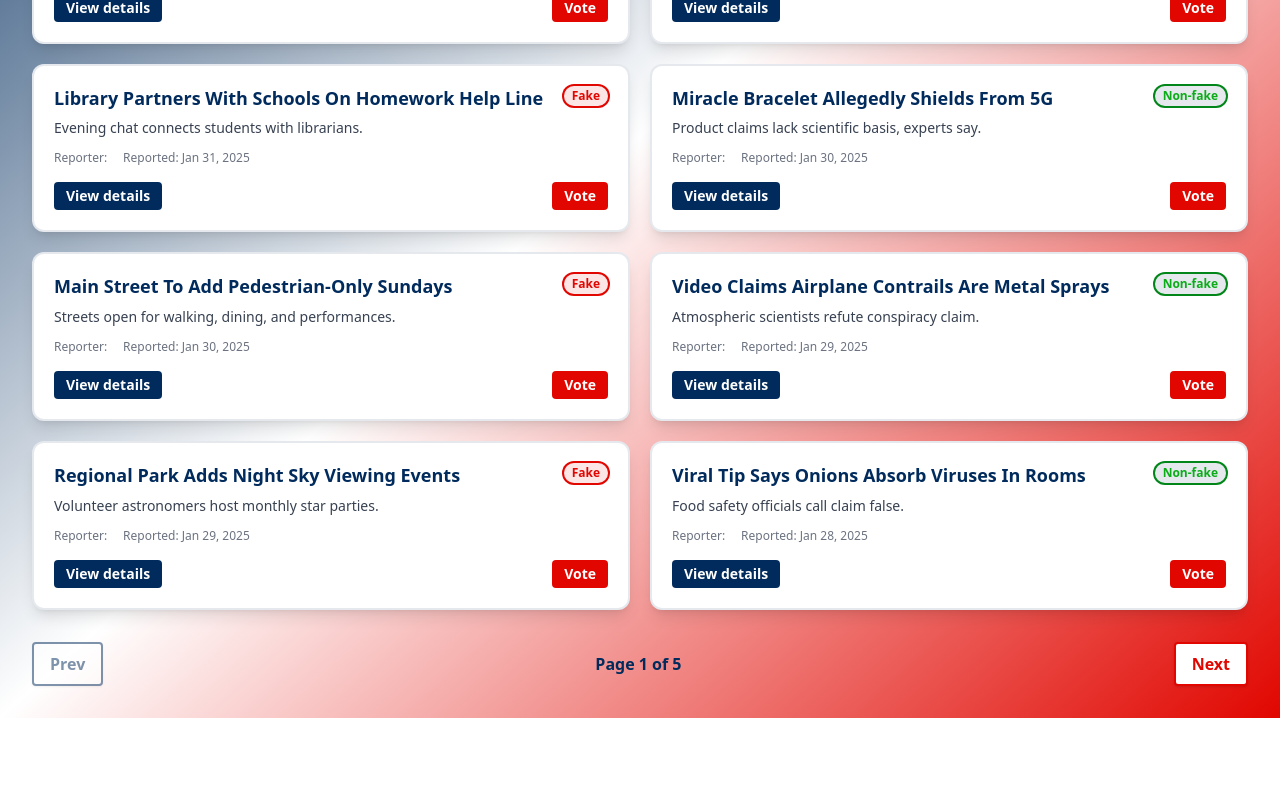
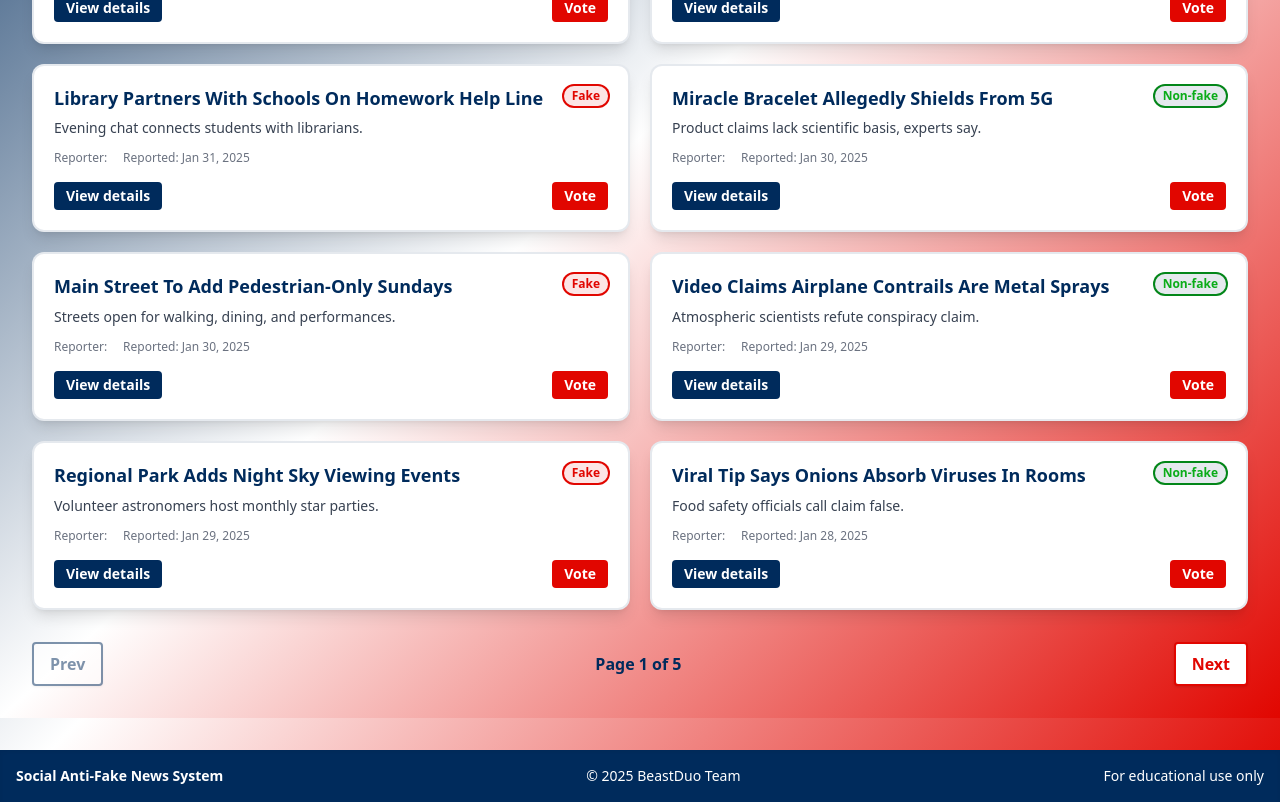
Before and after one commit to chartchai-class/project-01-the-anti-fake-news-system-beastduo, a Vue app in the folder frontend/: page / in a window 1280 px wide. Shown: the part 508-1310 px from the top of the page. Before the commit the page ends 1226 px from the top, so only its background shows below. Built offline with nearby package versions, Linux system fonts and the light colour scheme.

Commit message:
implement footer  for this project

```diff
--- a/frontend/src/App.vue
+++ b/frontend/src/App.vue
@@ -53,5 +53,23 @@ onUnmounted(() => {
       </div>
       <router-view v-else />
     </div>
-  </div>
+
+  <!-- Footer -->
+  <footer class="bg-[#002b5c] text-white py-4 mt-8 shadow-inner">
+    <div class="container mx-auto px-4 flex flex-col sm:flex-row items-center justify-between gap-2 text-sm">
+      <span class="font-bold">Social Anti-Fake News System</span>
+      <span>© 2025 BeastDuo Team</span>
+      <span class="hidden sm:inline">For educational use only</span>
+    </div>
+  </footer>
+</div>
 </template>
+
+<style>
+html, body, #app {
+  height: 100%;
+}
+.min-h-screen {
+  min-height: 100vh;
+}
+</style>
```
